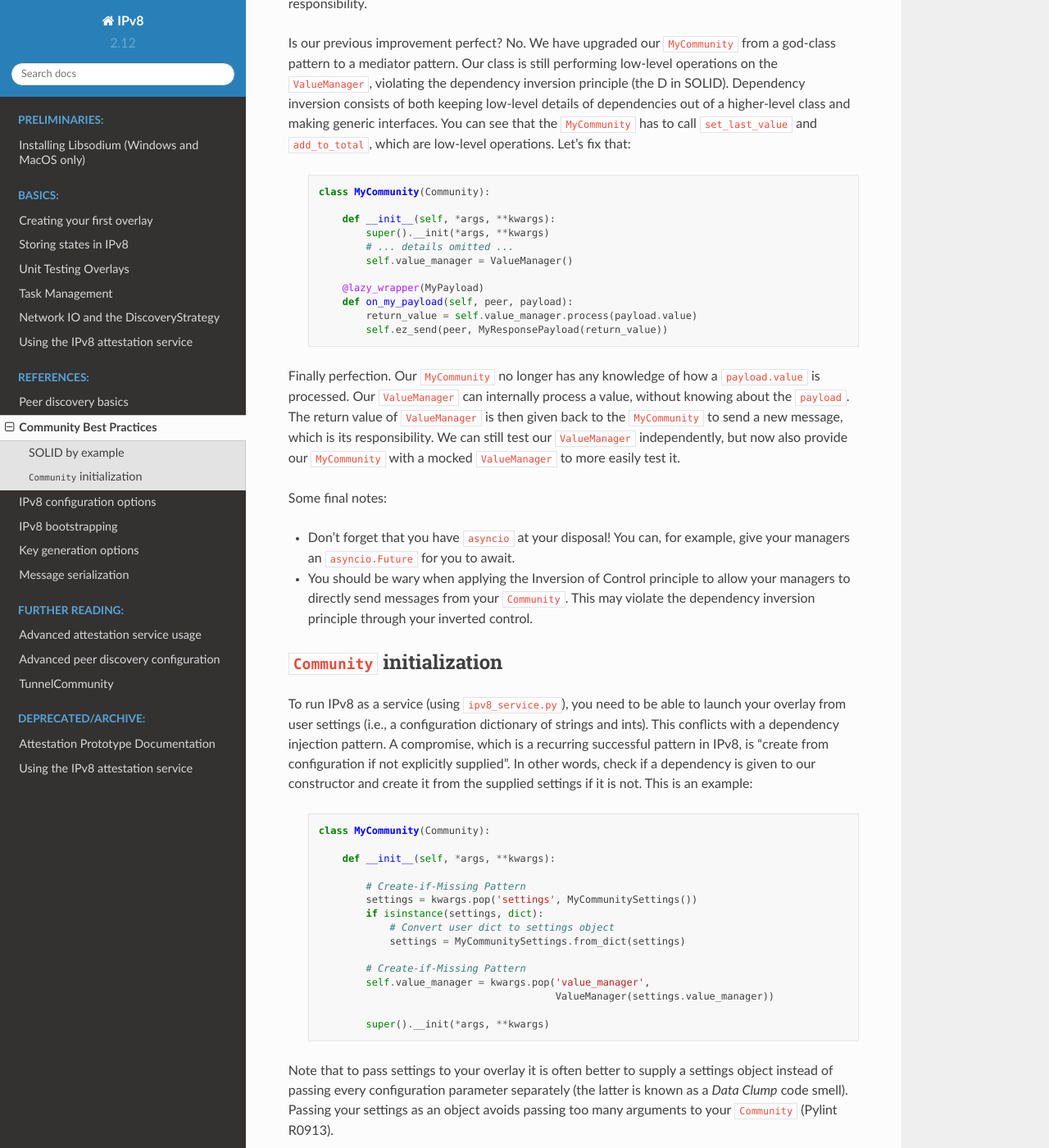
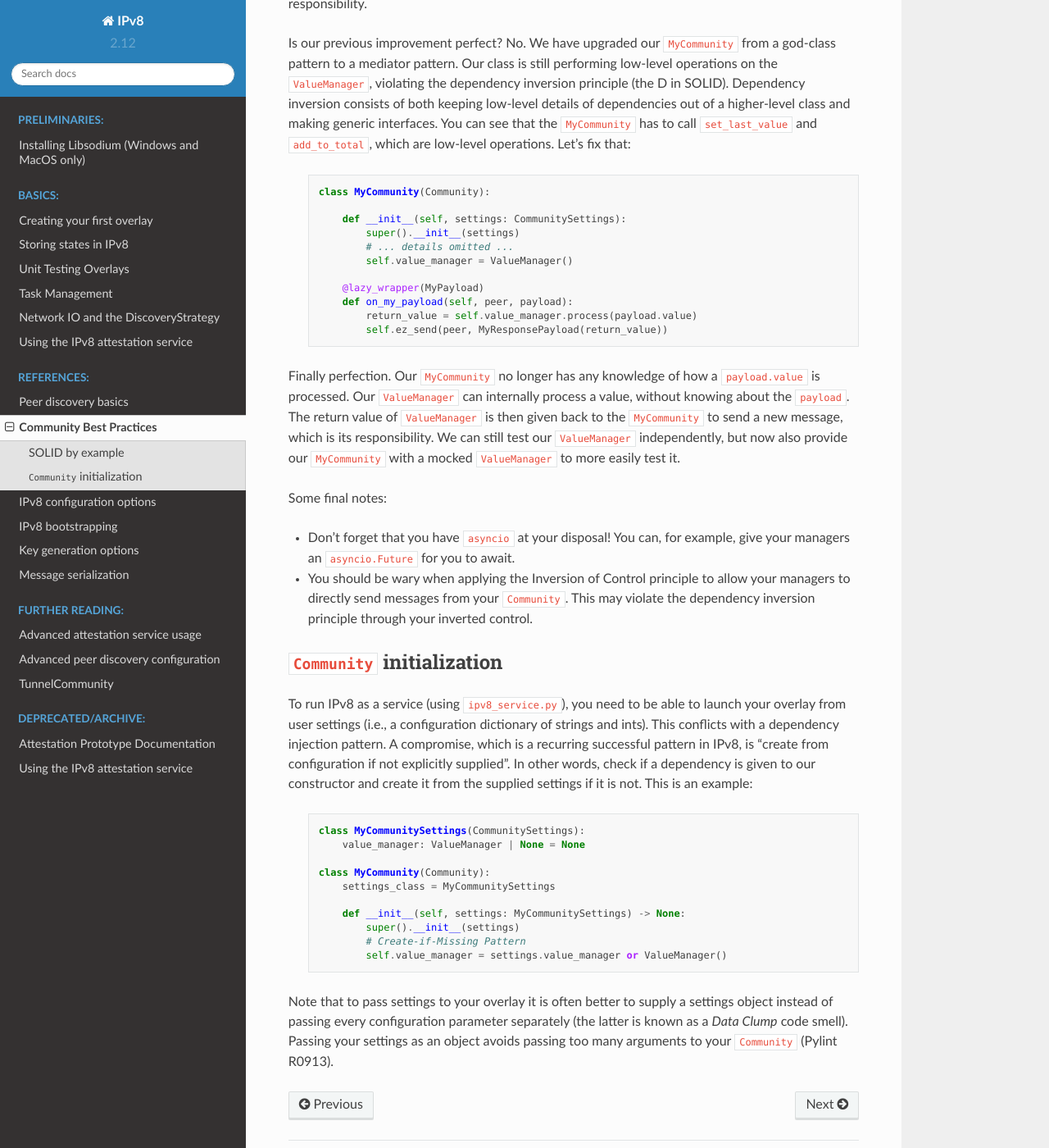
Before and after one commit to Tribler/py-ipv8, a Sphinx documentation site: the page built from doc/reference/community_best_practices.rst, in a window 1280 px wide and 1400 px high, scrolled down 1591 px. Shown: the whole window at 82% size. Built offline with Sphinx 7.4.7 and the Read the Docs theme 2.0.0, drawn with Linux system fonts in a browser that asks for light colours; some of the changed text lies outside the part shown.

Commit message:
Updated best practices code to fit CommunitySettings

```diff
--- a/doc/reference/community_best_practices.rst
+++ b/doc/reference/community_best_practices.rst
@@ -21,8 +21,8 @@ This may be hard to spot, so let's discuss a practical example:
 
     class MyCommunity(Community):
 
-        def __init__(self, *args, **kwargs):
-            super().__init(*args, **kwargs)
+        def __init__(self, settings: CommunitySettings):
+            super().__init__(settings)
             # ... details omitted ...
             self.last_value = 0
             self.total_value = 0
@@ -49,8 +49,8 @@ The following turns ``MyCommunity`` into a mediator:
 
     class MyCommunity(Community):
 
-        def __init__(self, *args, **kwargs):
-            super().__init(*args, **kwargs)
+        def __init__(self, settings: CommunitySettings):
+            super().__init__(settings)
             # ... details omitted ...
             self.value_manager = ValueManager()
 
@@ -78,8 +78,8 @@ Let's fix that:
 
     class MyCommunity(Community):
 
-        def __init__(self, *args, **kwargs):
-            super().__init(*args, **kwargs)
+        def __init__(self, settings: CommunitySettings):
+            super().__init__(settings)
             # ... details omitted ...
             self.value_manager = ValueManager()
 
@@ -111,21 +111,16 @@ This is an example:
 
  .. code-block:: python
 
+    class MyCommunitySettings(CommunitySettings):
+        value_manager: ValueManager | None = None
+
     class MyCommunity(Community):
+        settings_class = MyCommunitySettings
 
-        def __init__(self, *args, **kwargs):
-
+        def __init__(self, settings: MyCommunitySettings) -> None:
+            super().__init__(settings)
             # Create-if-Missing Pattern
-            settings = kwargs.pop('settings', MyCommunitySettings())
-            if isinstance(settings, dict):
-                # Convert user dict to settings object
-                settings = MyCommunitySettings.from_dict(settings)
-
-            # Create-if-Missing Pattern
-            self.value_manager = kwargs.pop('value_manager',
-                                            ValueManager(settings.value_manager))
-
-            super().__init(*args, **kwargs)
+            self.value_manager = settings.value_manager or ValueManager()
 
 Note that to pass settings to your overlay it is often better to supply a settings object instead of passing every configuration parameter separately (the latter is known as a *Data Clump* code smell).
 Passing your settings as an object avoids passing too many arguments to your ``Community`` (Pylint R0913).
```
